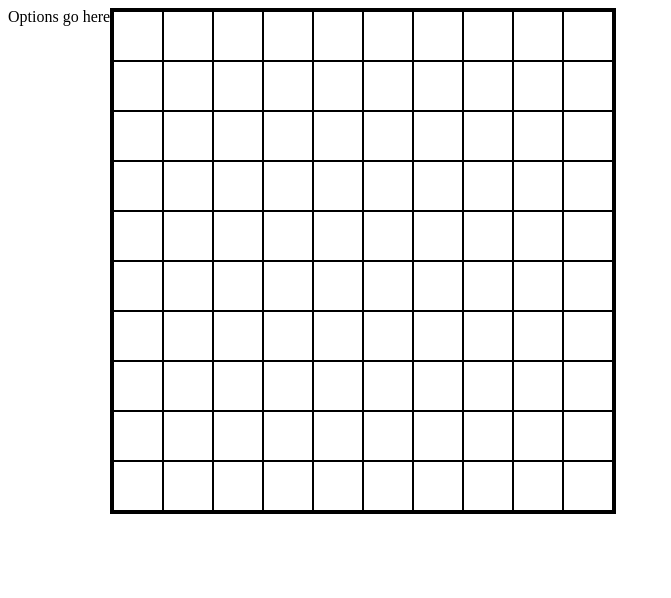
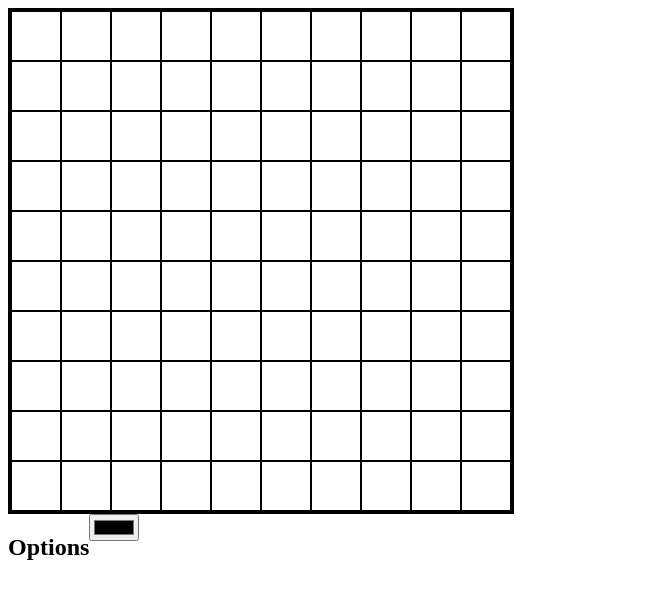
Before and after one commit to guyfoz77/pixel-art-generator, a plain HTML site: page index.html in a window 1280 px wide. Shown: the whole page, without its empty margins (0-671 px from the left). Drawn offline with Linux system fonts and the light colour scheme.

Commit message:
Make colour picker work and make mouse drag work

```diff
--- a/index.html
+++ b/index.html
@@ -8,10 +8,14 @@
     <link rel="stylesheet" href="style.css">
     <script src="script.js" defer></script>
 </head>
-<body>
+<body onmousedown="event.preventDefault ? event.preventDefault() : event.returnValue = false">
     <div class="mainContainer">
-        <div class="optionsContainer">Options go here</div>
         <div class="canvas"></div>
+
+        <div class="optionsContainer">
+            <h2>Options</h2>
+            <input type="color" name="" id="colourPicker">
+        </div>
     </div>
 
 </body>
--- a/script.js
+++ b/script.js
@@ -1,6 +1,15 @@
 let xAcross = 10;
 
 const canvas = document.querySelector('.canvas');
+const colourPicker = document.querySelector('#colourPicker')
+
+let colour = 'black'
+let isDrawing = false
+
+colourPicker.addEventListener('input', () => colour = colourPicker.value);
+canvas.addEventListener('mousedown', () => isDrawing = true);
+canvas.addEventListener('mouseup', () => isDrawing = false);
+canvas.addEventListener('mouseleave', () => isDrawing = false);
 
 function createPixel() {
     let pixel = document.createElement('div');
@@ -22,18 +31,13 @@ function initialise(xAcross) {
     for (let i = xAcross; i >= 1; i--) {
         canvas.appendChild(createRow(xAcross));  //adds rows to the main container.
     }
-//     const pixels = document.querySelectorAll('.pixel');
+    const pixels = document.querySelectorAll('.pixel');
 
-//     pixels.forEach(pixel => {       //adds event listeners to all the pixels to change opacity on mouseover.
-//         pixel.style.opacity = 1;
-//         pixel.addEventListener('mouseover', function () {
-//             if (!rainbowMode) {
-//                 this.style.opacity -= opacityChange;
-//             } else {
-//                 this.style.backgroundColor = getRandomColour();
-//             }
-//         })
-// })
+    pixels.forEach(pixel => {
+        pixel.addEventListener('mousemove', function () {
+            if (isDrawing) this.style.backgroundColor = colour;
+        })
+})
 }
 
 initialise(xAcross);
--- a/style.css
+++ b/style.css
@@ -4,6 +4,10 @@ body,
 .canvas,
 .row {
     display: flex;
+}
+
+.mainContainer {
+    flex-direction: column;
 }
 
 .canvas {
```
